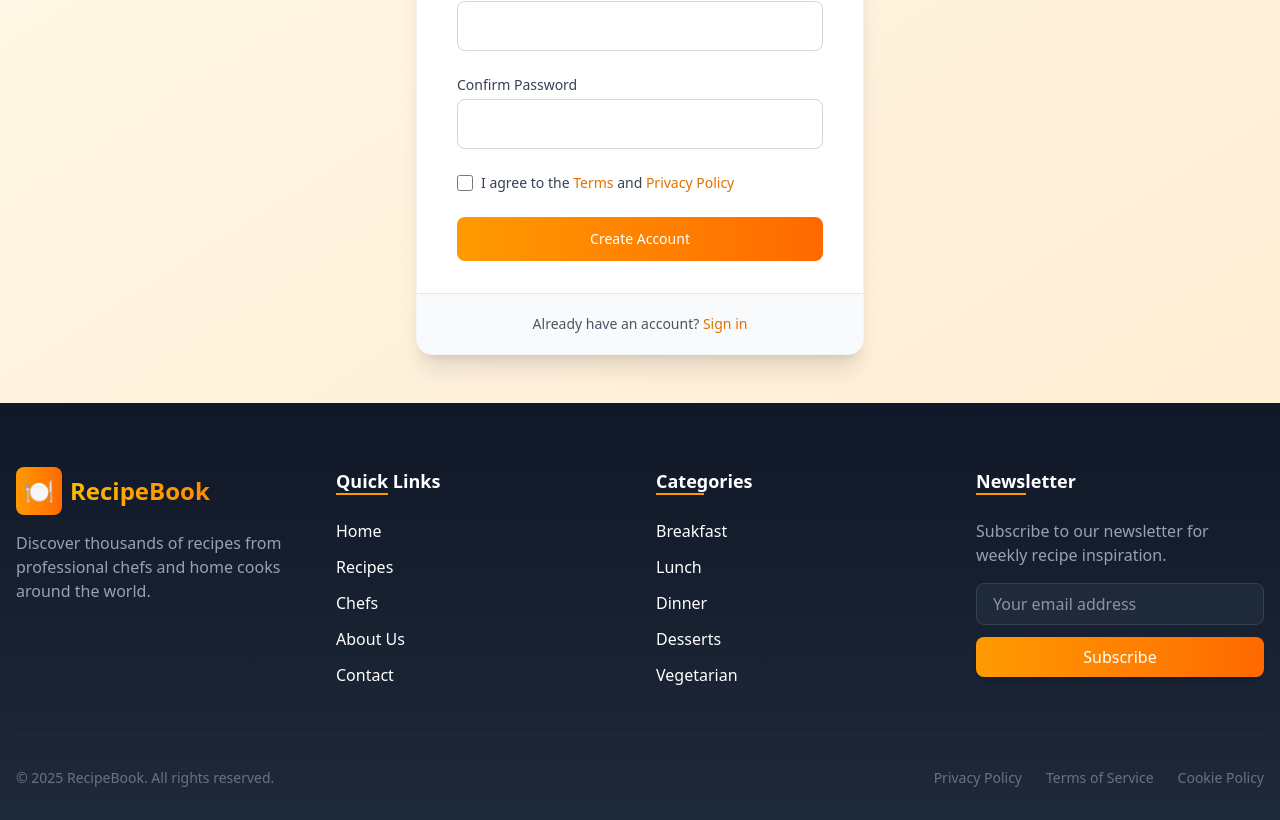
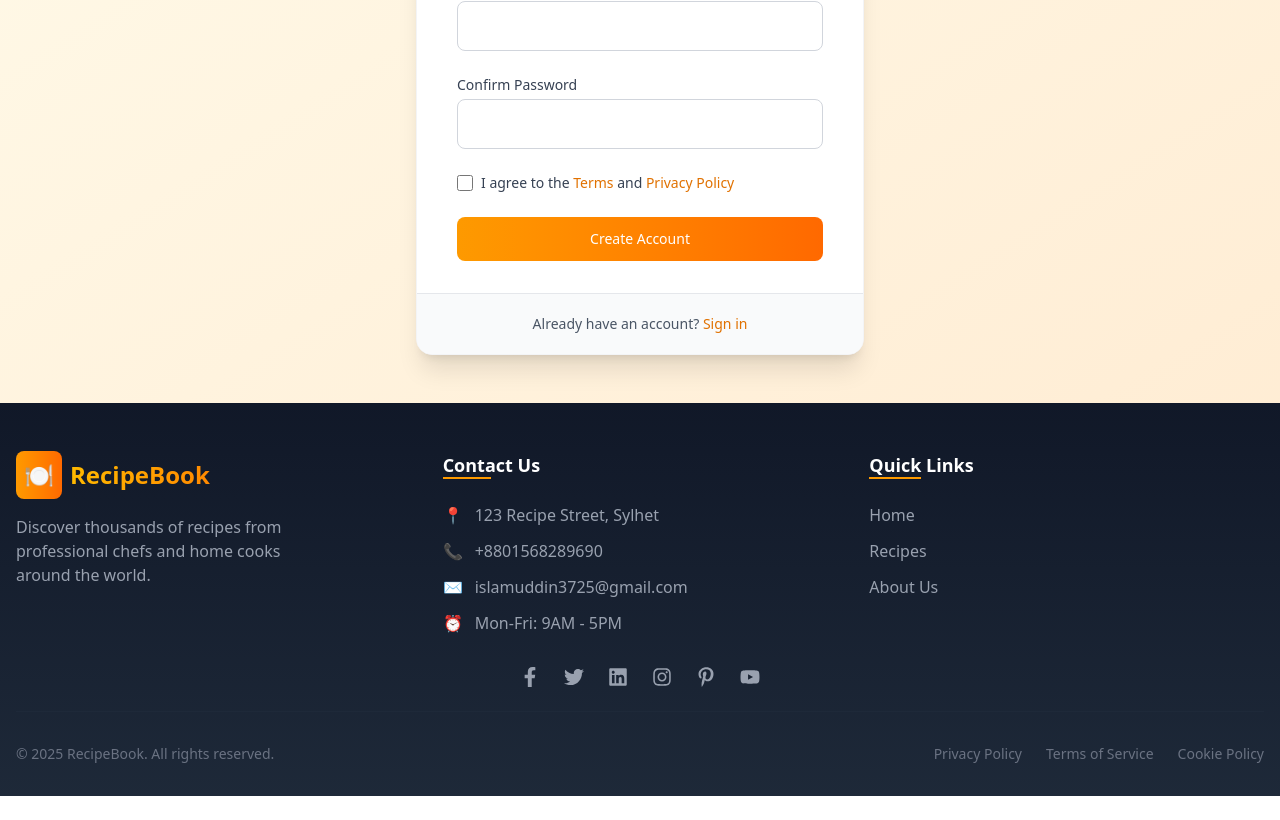
Before and after one commit to islam37/Book-Recipe, a React (Vite) app: page /signup in a window 1280 px wide. Shown: the part 428-1248 px from the top of the page. After the commit the page ends 1224 px from the top, so only its background shows below. Built offline with nearby package versions, Linux system fonts and the light colour scheme; no server answers.

Commit message:
added footer

```diff
--- a/package.json
+++ b/package.json
@@ -17,6 +17,7 @@
     "motion": "^12.23.12",
     "react": "^19.1.1",
     "react-dom": "^19.1.1",
+    "react-icons": "^5.5.0",
     "react-router": "^7.8.2",
     "react-toastify": "^11.0.5",
     "sweetalert2": "^11.23.0",
--- a/src/components/ErrorPage.jsx
+++ b/src/components/ErrorPage.jsx
@@ -1,12 +1,31 @@
-import React from 'react';
+import React from "react";
+import { Link } from "react-router";
+import { motion } from "framer-motion";
+const ErrorPage = () => {
+  return (
+    <div className="min-h-screen flex items-center justify-center bg-gradient-to-br from-gray-900 via-black to-gray-800 text-white px-6">
+      <motion.div
+        initial={{ opacity: 0, scale: 0.8 }}
+        animate={{ opacity: 1, scale: 1 }}
+        transition={{ duration: 0.6 }}
+        className="text-center bg-white/10 backdrop-blur-lg rounded-2xl shadow-2xl p-10 max-w-lg w-full border border-white/20"
+      >
+        <h1 className="text-7xl font-extrabold text-amber-400 drop-shadow-lg">
+          404
+        </h1>
+        <p className="mt-4 text-lg text-gray-300">
+          Oops! The page you’re looking for doesn’t exist.
+        </p>
 
-const ErrorPage = () => {
-    return (
-        <div>
-            <h1 className='text-4xl font-bold  mx-auto text-center mt-50   text-amber-300'>404 - Page Not Found</h1>
-
-        </div>
-    );
+        <Link
+          to="/"
+          className="mt-8 inline-block bg-amber-400 text-black font-semibold px-6 py-3 rounded-full shadow-lg hover:bg-amber-300 transition-all"
+        >
+          Go Back Home
+        </Link>
+      </motion.div>
+    </div>
+  );
 };
 
 export default ErrorPage;
--- a/src/components/Features.jsx
+++ b/src/components/Features.jsx
@@ -179,7 +179,7 @@ const Features = ({ showHeader = true, showViewAllButton = true }) => {
             {showViewAllButton && (
               <div className="text-center mt-12">
                 <Link
-                  to="/recipes"
+                  to="/all-recipes"
                   onClick={() => window.scrollTo(0, 0)}
                   className="inline-flex items-center px-6 py-3 border border-amber-500 text-amber-500 font-medium rounded-full hover:bg-amber-50 transition-colors"
                 >
--- a/src/components/Footer.jsx
+++ b/src/components/Footer.jsx
@@ -1,14 +1,14 @@
 import React from 'react';
-import {  Link } from 'react-router';
+import { Link } from 'react-router';
+import { FaFacebookF, FaInstagram, FaPinterestP, FaYoutube, FaTwitter, FaLinkedin } from 'react-icons/fa';
 
 const Footer = () => {
-    return (
-        <div>
-           <footer className="bg-gradient-to-b from-gray-900 to-gray-800 text-white pt-16 pb-8">
+  return (
+    <footer className="bg-gradient-to-b from-gray-900 to-gray-800 text-white pt-12 pb-8">
       <div className="container mx-auto px-4">
-        <div className="grid grid-cols-1 md:grid-cols-2 lg:grid-cols-4 gap-8">
+        <div className="grid grid-cols-1 md:grid-cols-3 gap-8">
           {/* Brand section */}
-          <div className="lg:col-span-1">
+          <div className="md:col-span-1">
             <div className="flex items-center space-x-2 mb-4">
               <div className="bg-gradient-to-r from-amber-500 to-orange-500 p-2 rounded-lg">
                 <span className="text-white text-2xl">🍽️</span>
@@ -20,20 +20,32 @@ const Footer = () => {
             <p className="text-gray-400 mb-6 max-w-xs">
               Discover thousands of recipes from professional chefs and home cooks around the world.
             </p>
-            <div className="flex space-x-4">
-              <a href="#" className="text-gray-400 hover:text-amber-400 transition-colors">
-                <i className="fab fa-facebook-f text-lg"></i>
-              </a>
-              <a href="#" className="text-gray-400 hover:text-amber-400 transition-colors">
-                <i className="fab fa-instagram text-lg"></i>
-              </a>
-              <a href="#" className="text-gray-400 hover:text-amber-400 transition-colors">
-                <i className="fab fa-pinterest-p text-lg"></i>
-              </a>
-              <a href="#" className="text-gray-400 hover:text-amber-400 transition-colors">
-                <i className="fab fa-youtube text-lg"></i>
-              </a>
-            </div>
+          </div>
+
+          {/* Contact Information */}
+          <div>
+            <h3 className="text-lg font-semibold mb-6 relative inline-block">
+              Contact Us
+              <span className="absolute bottom-0 left-0 w-1/2 h-0.5 bg-amber-500"></span>
+            </h3>
+            <ul className="space-y-3 text-gray-400">
+              <li className="flex items-start">
+                <span className="text-amber-500 mr-3">📍</span>
+                <span>123 Recipe Street, Sylhet</span>
+              </li>
+              <li className="flex items-start">
+                <span className="text-amber-500 mr-3">📞</span>
+                <span>+8801568289690</span>
+              </li>
+              <li className="flex items-start">
+                <span className="text-amber-500 mr-3">✉️</span>
+                <span>islamuddin3725@gmail.com</span>
+              </li>
+              <li className="flex items-start">
+                <span className="text-amber-500 mr-3">⏰</span>
+                <span>Mon-Fri: 9AM - 5PM</span>
+              </li>
+            </ul>
           </div>
 
           {/* Quick Links */}
@@ -43,56 +55,25 @@ const Footer = () => {
               <span className="absolute bottom-0 left-0 w-1/2 h-0.5 bg-amber-500"></span>
             </h3>
             <ul className="space-y-3">
-              <li><Link to="/">Home</Link></li>
-              <li><Link to="/recipes">Recipes</Link></li>
-              <li><Link to="/chefs">Chefs</Link></li>
-              <li><Link to="/about">About Us</Link></li>
-              <li><Link to="/contact">Contact</Link></li>
+              <li><Link to="/" className="text-gray-400 hover:text-amber-400 transition-colors">Home</Link></li>
+              <li><Link to="/recipes" className="text-gray-400 hover:text-amber-400 transition-colors">Recipes</Link></li>
+              <li><Link to="/about" className="text-gray-400 hover:text-amber-400 transition-colors">About Us</Link></li>
             </ul>
-          </div>
-
-          {/* Categories */}
-          <div>
-            <h3 className="text-lg font-semibold mb-6 relative inline-block">
-              Categories
-              <span className="absolute bottom-0 left-0 w-1/2 h-0.5 bg-amber-500"></span>
-            </h3>
-            <ul className="space-y-3">
-              <li><Link to="/recipes/breakfast">Breakfast</Link></li>
-              <li><Link to="/recipes/lunch">Lunch</Link></li>
-              <li><Link to="/recipes/dinner">Dinner</Link></li>
-              <li><Link to="/recipes/desserts">Desserts</Link></li>
-              <li><Link to="/recipes/vegetarian">Vegetarian</Link></li>
-            </ul>
-          </div>
-
-          {/* Newsletter */}
-          <div>
-            <h3 className="text-lg font-semibold mb-6 relative inline-block">
-              Newsletter
-              <span className="absolute bottom-0 left-0 w-1/2 h-0.5 bg-amber-500"></span>
-            </h3>
-            <p className="text-gray-400 mb-4">
-              Subscribe to our newsletter for weekly recipe inspiration.
-            </p>
-            <form className="space-y-3">
-              <input
-                type="email"
-                placeholder="Your email address"
-                className="w-full px-4 py-2 rounded-lg bg-gray-800 border border-gray-700 focus:border-amber-500 focus:outline-none transition-colors"
-              />
-              <button
-                type="submit"
-                className="w-full px-4 py-2 rounded-lg font-medium bg-gradient-to-r from-amber-500 to-orange-500 text-white shadow-md hover:from-amber-600 hover:to-orange-600 transition-all"
-              >
-                Subscribe
-              </button>
-            </form>
           </div>
         </div>
 
+        {/* Social Links */}
+        <div className="flex justify-center space-x-6 mt-8 mb-6">
+          <a href="#" className="text-gray-400 hover:text-amber-400 transition-colors text-xl"><FaFacebookF /></a>
+          <a href="#" className="text-gray-400 hover:text-amber-400 transition-colors text-xl"><FaTwitter /></a>
+          <a href="#" className="text-gray-400 hover:text-amber-400 transition-colors text-xl"><FaLinkedin /></a>
+          <a href="#" className="text-gray-400 hover:text-amber-400 transition-colors text-xl"><FaInstagram /></a>
+          <a href="#" className="text-gray-400 hover:text-amber-400 transition-colors text-xl"><FaPinterestP /></a>
+          <a href="#" className="text-gray-400 hover:text-amber-400 transition-colors text-xl"><FaYoutube /></a>
+        </div>
+
         {/* Bottom section */}
-        <div className="border-t border-gray-800 mt-12 pt-8 flex flex-col md:flex-row justify-between items-center">
+        <div className="border-t border-gray-800 pt-8 flex flex-col md:flex-row justify-between items-center">
           <p className="text-gray-500 text-sm">
             © {new Date().getFullYear()} RecipeBook. All rights reserved.
           </p>
@@ -110,9 +91,7 @@ const Footer = () => {
         </div>
       </div>
     </footer>
-
-        </div>
-    );
+  );
 };
 
 export default Footer;
--- a/src/components/Hero.jsx
+++ b/src/components/Hero.jsx
@@ -1,4 +1,5 @@
 import React, { useState, useEffect } from 'react';
+import { Link } from 'react-router';
 
 const Hero = () => {
   const [currentImage, setCurrentImage] = useState(0);
@@ -63,16 +64,14 @@ const Hero = () => {
         </p>
 
         <div className="flex flex-col sm:flex-row justify-center gap-4 animate-fade-in-up">
-          <button className="px-8 py-4 bg-gradient-to-r from-amber-500 to-orange-500 text-white font-semibold rounded-full shadow-lg hover:shadow-xl transform hover:-translate-y-1 transition-all duration-300 flex items-center justify-center">
+          <Link to='all-recipes'  className="px-8 py-4 bg-gradient-to-r from-amber-500 to-orange-500 text-white font-semibold rounded-full shadow-lg hover:shadow-xl transform hover:-translate-y-1 transition-all duration-300 flex items-center justify-center">
             <span>Explore Premium Recipes</span>
             <svg className="w-5 h-5 ml-2" fill="none" stroke="currentColor" viewBox="0 0 24 24">
               <path strokeLinecap="round" strokeLinejoin="round" strokeWidth={2} d="M17 8l4 4m0 0l-4 4m4-4H3" />
             </svg>
-          </button>
+          </Link>
 
-          <button className="px-8 py-4 bg-white/10 backdrop-blur-sm text-white font-semibold rounded-full border border-white/20 hover:bg-white/20 transition-all duration-300">
-            Book a Session
-          </button>
+
         </div>
 
         {/* Stats */}
```
Also changed, not shown: 1 other file (tests, documents, lock files or other folders).
